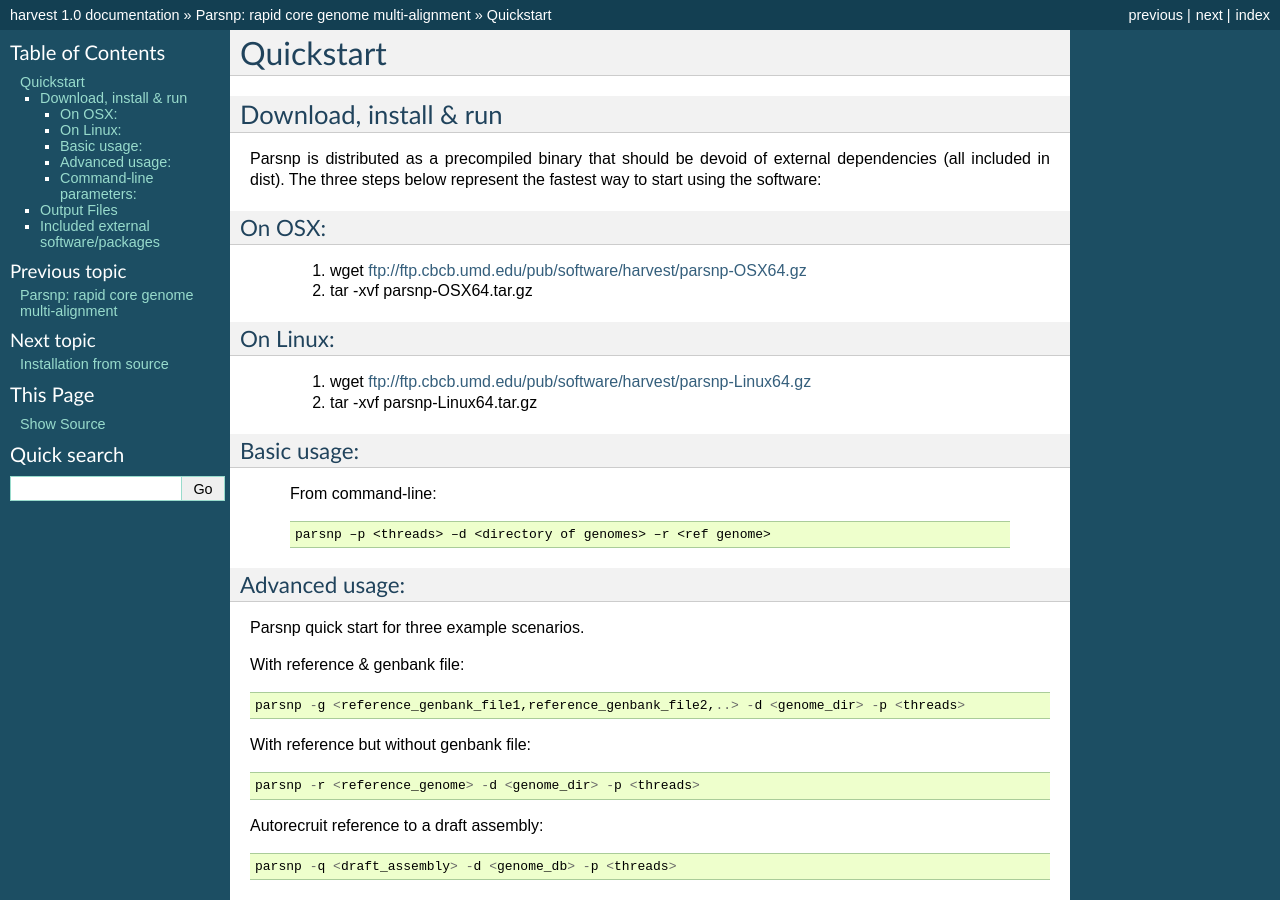
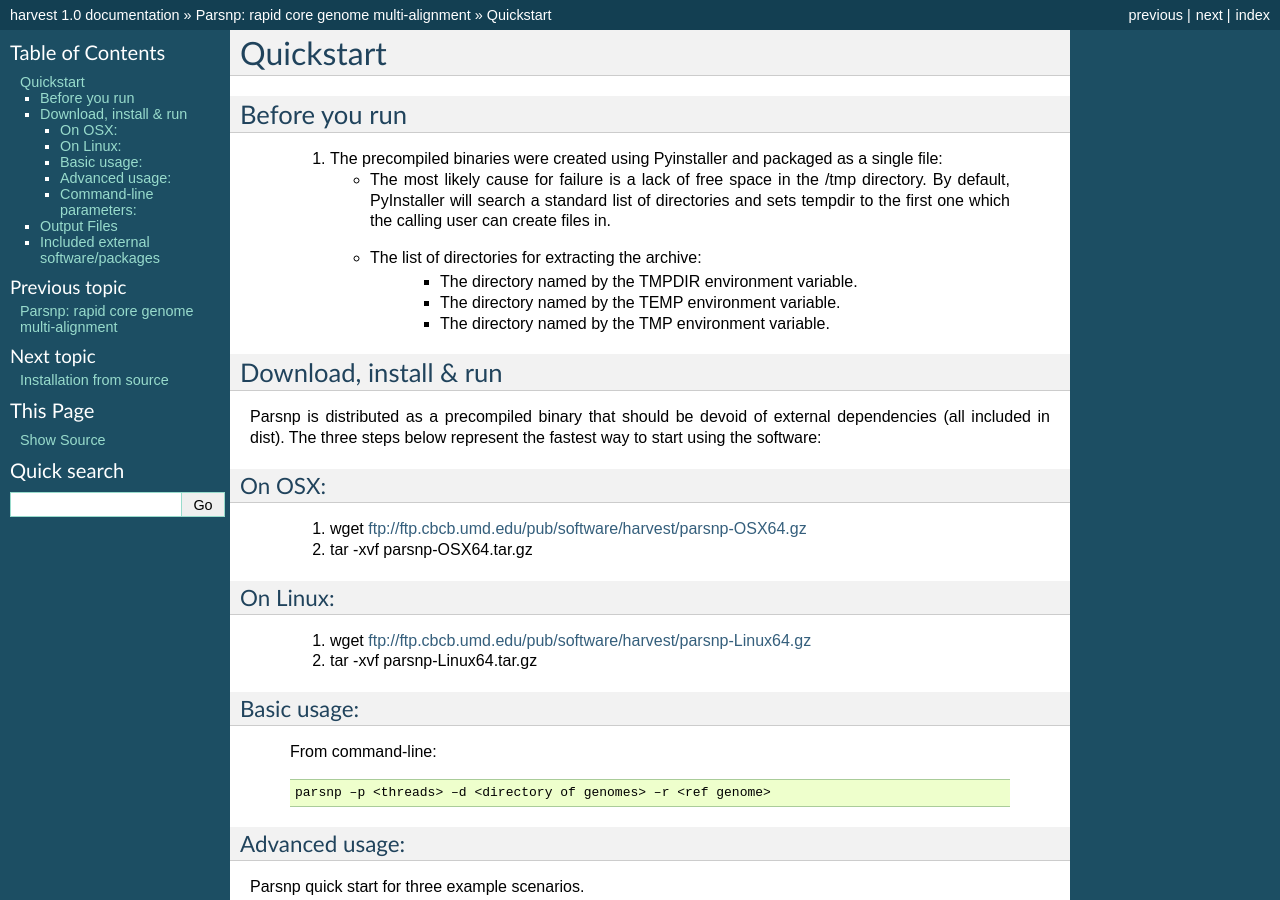
Before and after one commit to marbl/harvest, a Sphinx documentation site: the page built from docs/content/parsnp/quickstart.rst, in a window 1280 px wide and 900 px high. Built offline with Sphinx 7.4.7, drawn with Linux system fonts in a browser that asks for light colours; pages that are not in the unit, such as notebooks, are missing from menus.

Commit message:
Update quickstart.rst

```diff
--- a/docs/content/parsnp/quickstart.rst
+++ b/docs/content/parsnp/quickstart.rst
@@ -1,5 +1,17 @@
 Quickstart
 ==========
+
+Before you run
+---------------
+
+   1. The precompiled binaries were created using Pyinstaller and packaged as a single file:
+
+      * The most likely cause for failure is a lack of free space in the /tmp directory. By default, PyInstaller will search a standard list of directories and sets tempdir to the first one which the calling user can create files in.
+
+      * The list of directories for extracting the archive:
+         - The directory named by the TMPDIR environment variable.
+         - The directory named by the TEMP environment variable.
+         - The directory named by the TMP environment variable.
 
 Download, install & run
 -----------------------
```
